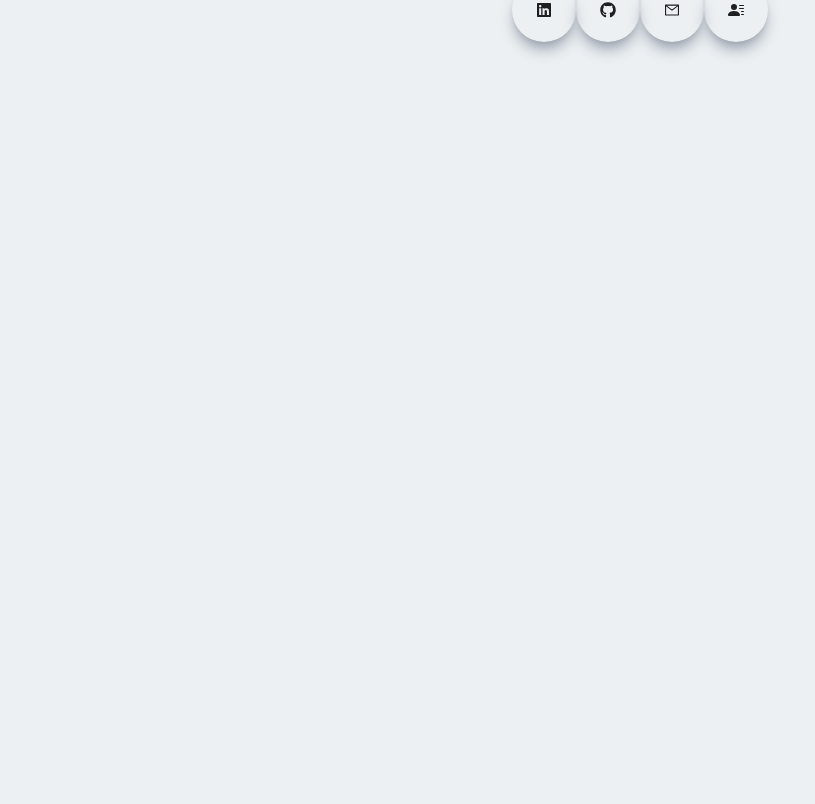
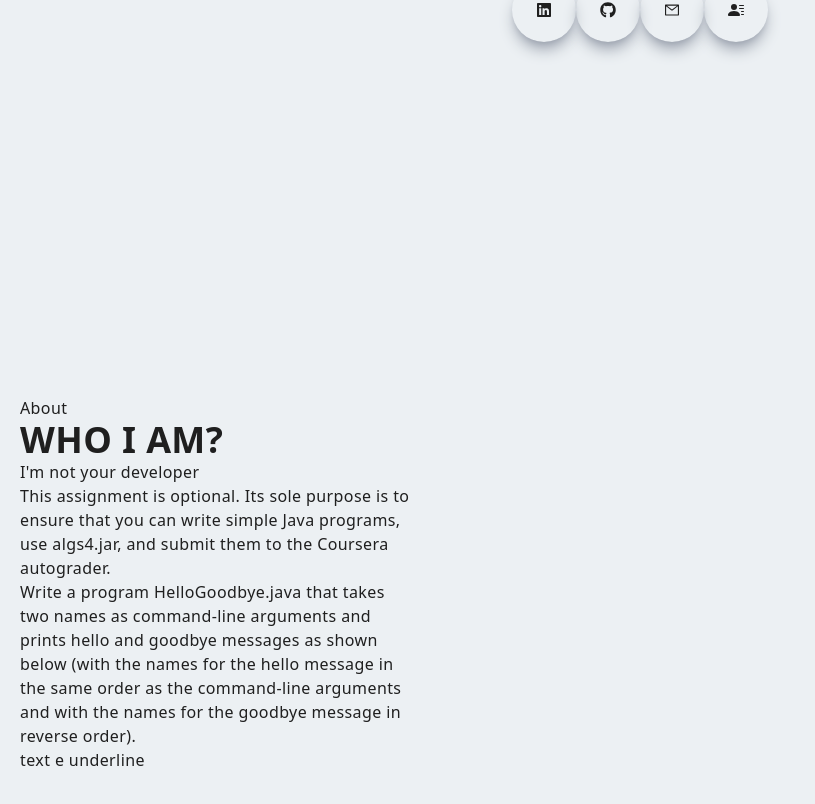
Before and after one commit to kgakatsikeamogetswe/portfolio, a Next.js app: page / in a window 1280 px wide. Shown: the part 616-1420 px from the top of the page, without its empty margins (0-815 px from the left). Before the commit the page ends 800 px from the top, so only its background shows below. Built offline with nearby package versions, Linux system fonts and the light colour scheme; what tailwindcss-animated would draw is missing.

Commit message:
about content

```diff
--- a/components/about.jsx
+++ b/components/about.jsx
@@ -0,0 +1,21 @@
+import React from 'react'
+
+const About = () => {
+  return (
+    <div className='w-full md:h-screen p-2 flex items-center py-16'>
+    <div className='max-w-[1240px] m-auto md:grid grid-cols-3 gap-8'>
+        <div className='cols-span-2'>
+            <p>About</p>
+            <h2>WHO I AM?</h2>
+            <p>I'm not your developer</p>
+            <p>This assignment is optional. Its sole purpose is to ensure that you can write simple Java programs, use algs4.jar, and submit them to the Coursera autograder.</p>
+            <p>Write a program HelloGoodbye.java that takes two names as command-line arguments and prints hello and goodbye messages as shown below (with the names for the hello message in the same order as the command-line arguments and with the names for the goodbye message in reverse order).</p>
+            <p>text e underline</p>
+        </div>
+        <div></div>
+    </div>
+    </div>
+  )
+}
+
+export default About
--- a/pages/index.js
+++ b/pages/index.js
@@ -1,5 +1,6 @@
 import Navbar from "../components/Navbar.jsx";
 import Main from "../components/Main.jsx"
+import About from "../components/About.jsx"
 import Head from "next/head";
 
 export default function Home() {
@@ -13,6 +14,7 @@ export default function Home() {
 
       <Navbar/>
       <Main/>
+      <About/>
     </div>
   );
 }
```
